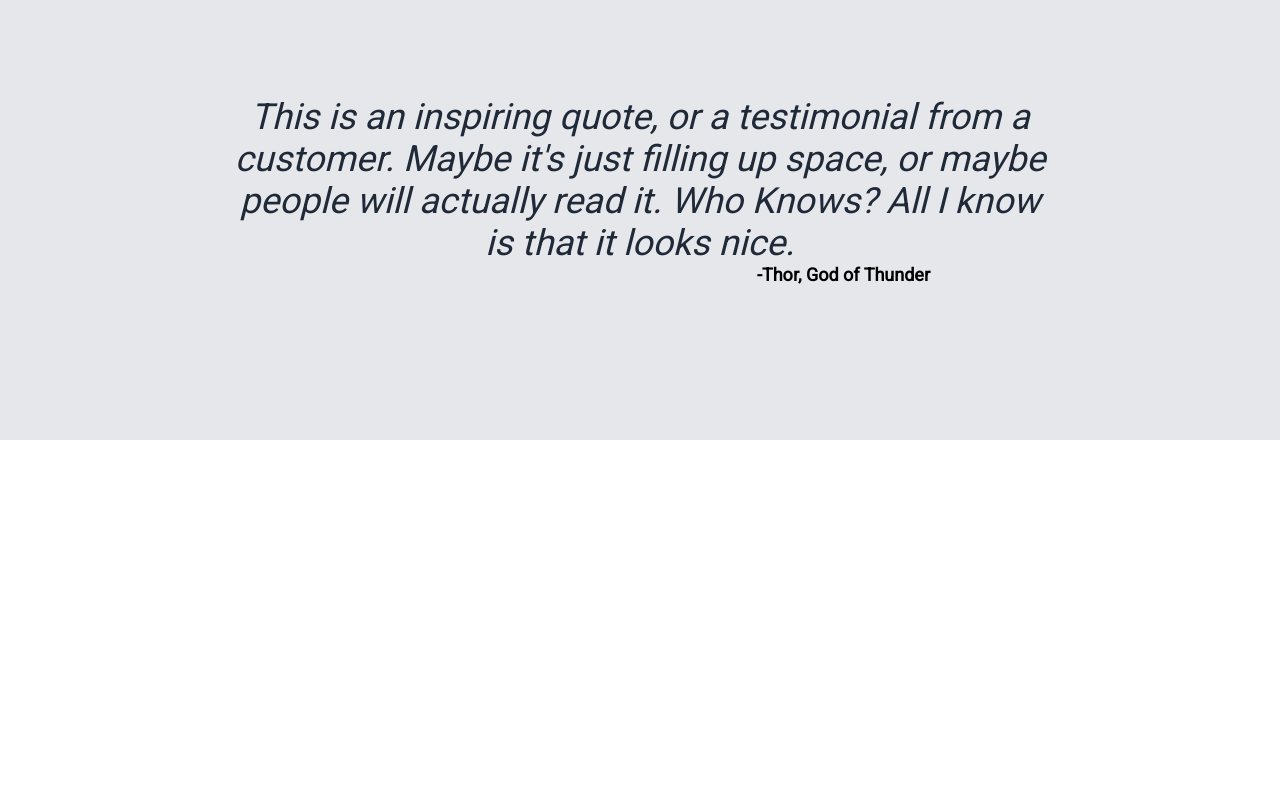
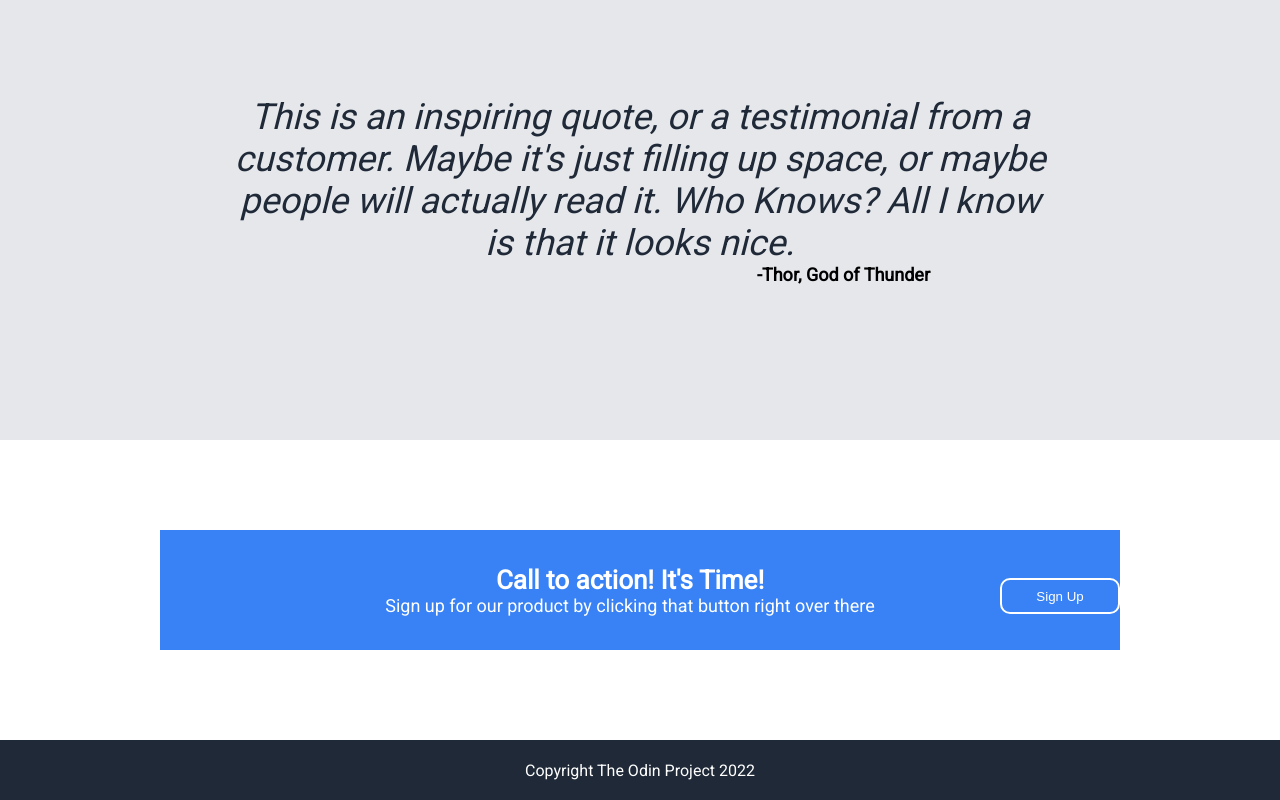
Before and after one commit to ImogenConCuchillos/project-landingpage, a plain HTML site: page index.html in a window 1280 px wide. Shown: the part 937-1737 px from the top of the page. Before the commit the page ends 1377 px from the top, so only its background shows below. Drawn offline with Linux system fonts and the light colour scheme.

Commit message:
Add files via upload
Finished project/added footer
Project Complete

```diff
--- a/index.html
+++ b/index.html
@@ -62,11 +62,19 @@
     <p class="p-third"><strong>-Thor, God of Thunder</strong></p>
     </div>
     </div>
-
-
-
-
-
-
+    <div class="last-div">
+        <div class="blue-container">
+            <div class="left">
+                 <h4>Call to action! It's Time!</h4>
+                 <p class="last-p">Sign up for our product by clicking that button right over there</p>
+            </div>
+            <div class="right">
+                <button type="button" class="btn-last">Sign Up</button>
+            </div>
+        </div>
+    </div>
+    <div class="footer">
+    Copyright The Odin Project 2022
+</div>
  </body>
 </html>
--- a/style.css
+++ b/style.css
@@ -129,3 +129,56 @@ h3{
     justify-content: flex-end;
     margin-right: 350px;
 }
+.last-div{
+    height: 300px;
+    display: flex;
+    justify-content: center;
+    align-items: center;
+}
+.blue-container{
+    background-color: #3882F6;
+    width: 75%;
+    height: 40%;
+    display: flex;
+    flex-direction: row;
+}
+.left{
+    width: 80%;
+    margin-left: 100px;
+    display: flex;
+    justify-content: center;
+    align-items: center;
+    flex-direction: column;
+}
+h4{
+    font-size: 26px;
+    color: white;
+}
+.last-p{
+    color: white;
+    font-size: 18px;
+}
+.right{
+    display: flex;
+    justify-content: center;
+    align-items: center;
+}
+.btn-last{
+    background-color: #3882F6;
+    color: white;
+    margin-top: 12px;
+    width: 120px;
+    height: 36px;
+    border: 2px solid white;
+    border-radius: 10px;
+}
+
+
+.footer{
+    display:flex;
+    justify-content: center;
+    align-items: center;
+    background-color:#1F2937;
+    color: white;
+    height: 60px;
+}
```
